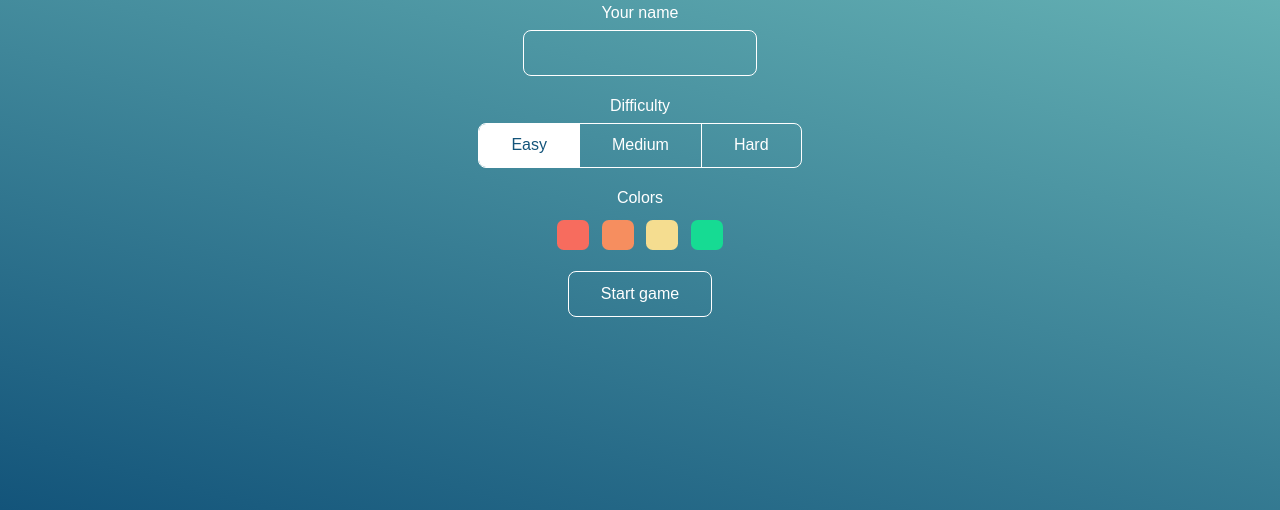
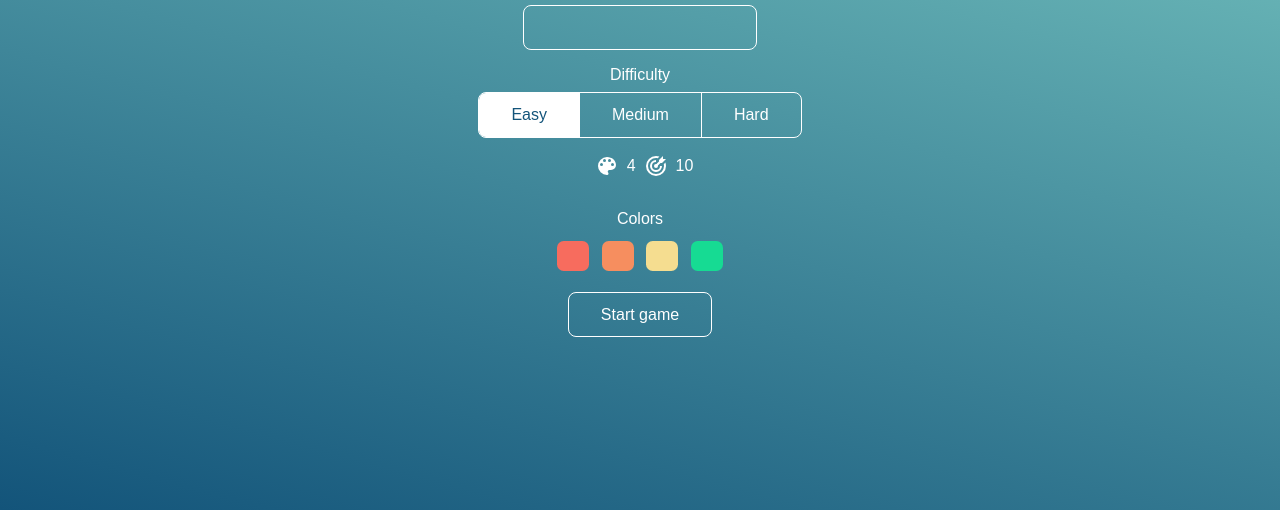
Before and after one commit to pedrogardim/mastermind, a plain HTML site: page pages/game.html in a window 1280 px wide. Shown: the part 290-800 px from the top of the page. Drawn offline with nearby package versions, Linux system fonts and the light colour scheme; a web font is replaced by a local one.

Commit message:
feat: added difficulty indicators on the menu

```diff
--- a/css/styles.css
+++ b/css/styles.css
@@ -45,7 +45,7 @@ a {
 /* UI */
 
 .label {
-  margin-top: 1.3em;
+  margin-top: 1em;
   margin-bottom: 0.5em;
 }
 
@@ -104,6 +104,21 @@ input[type="text"] {
 
 .button-group > div:first-child {
   border-left: none;
+}
+
+.icon {
+  height: 1.5em;
+  width: 1.5em;
+}
+
+.menu-difficulty-info-container {
+  display: flex;
+  align-items: center;
+  padding: 1em;
+}
+
+.menu-difficulty-info-container > * {
+  margin-left: 0.5em;
 }
 
 /* COLOR INPUT */
--- a/js/game/GameMenuController.js
+++ b/js/game/GameMenuController.js
@@ -1,5 +1,6 @@
 import { menuTemplate } from "../templates/menu.js";
 import { gameController } from "../main.js";
+import { difficultyOptions } from "../utils/gameUtils.js";
 
 export class GameMenuController {
   difficulty = 0;
@@ -17,6 +18,8 @@ export class GameMenuController {
     );
     this.colorInputs = document.querySelectorAll("#color-inputs-wrapper > *");
     this.startButton = document.getElementById("start-game-button");
+    this.colorNumIndicator = document.getElementById("color-num-indicator");
+    this.checkNumIndicator = document.getElementById("check-num-indicator");
 
     this.colorInputs.forEach((input, i) => (input.value = this.colors[i]));
 
@@ -53,5 +56,9 @@ export class GameMenuController {
         "btn-group-active"
       );
     });
+    this.colorNumIndicator.innerHTML =
+      Object.values(difficultyOptions)[this.difficulty].colors;
+    this.checkNumIndicator.innerHTML =
+      Object.values(difficultyOptions)[this.difficulty].checks;
   }
 }
--- a/js/templates/menu.js
+++ b/js/templates/menu.js
@@ -8,6 +8,12 @@ export const menuTemplate = `
         <div id="btn-medium">Medium</div>
         <div id="btn-hard">Hard</div>
     </div>
+    <div class="menu-difficulty-info-container">
+        <img class="icon" src="../assets/icons/palette.svg"/>
+        <span id="color-num-indicator"></span>
+        <img class="icon" src="../assets/icons/target.svg"/>
+        <span id="check-num-indicator"></span>
+    </div>
     <span class="label">Colors</span>
     <div id="color-inputs-wrapper">
         <input type="color"></input>
--- /dev/null
+++ b/js/utils/gameUtils.js
@@ -0,0 +1,14 @@
+export const difficultyOptions = {
+  easy: {
+    colors: 4,
+    checks: 10,
+  },
+  medium: {
+    colors: 5,
+    checks: 8,
+  },
+  hard: {
+    colors: 6,
+    checks: 6,
+  },
+};
```
